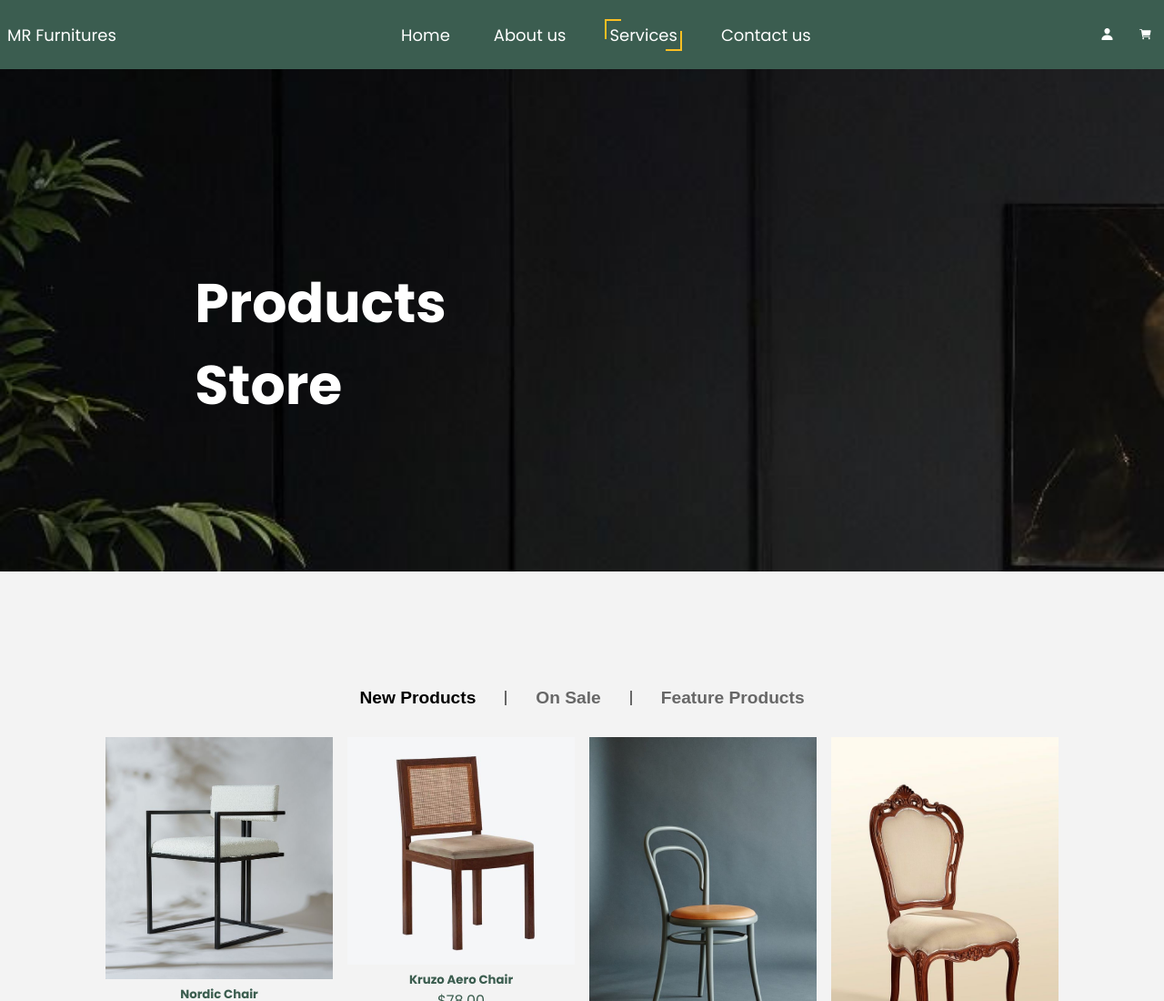
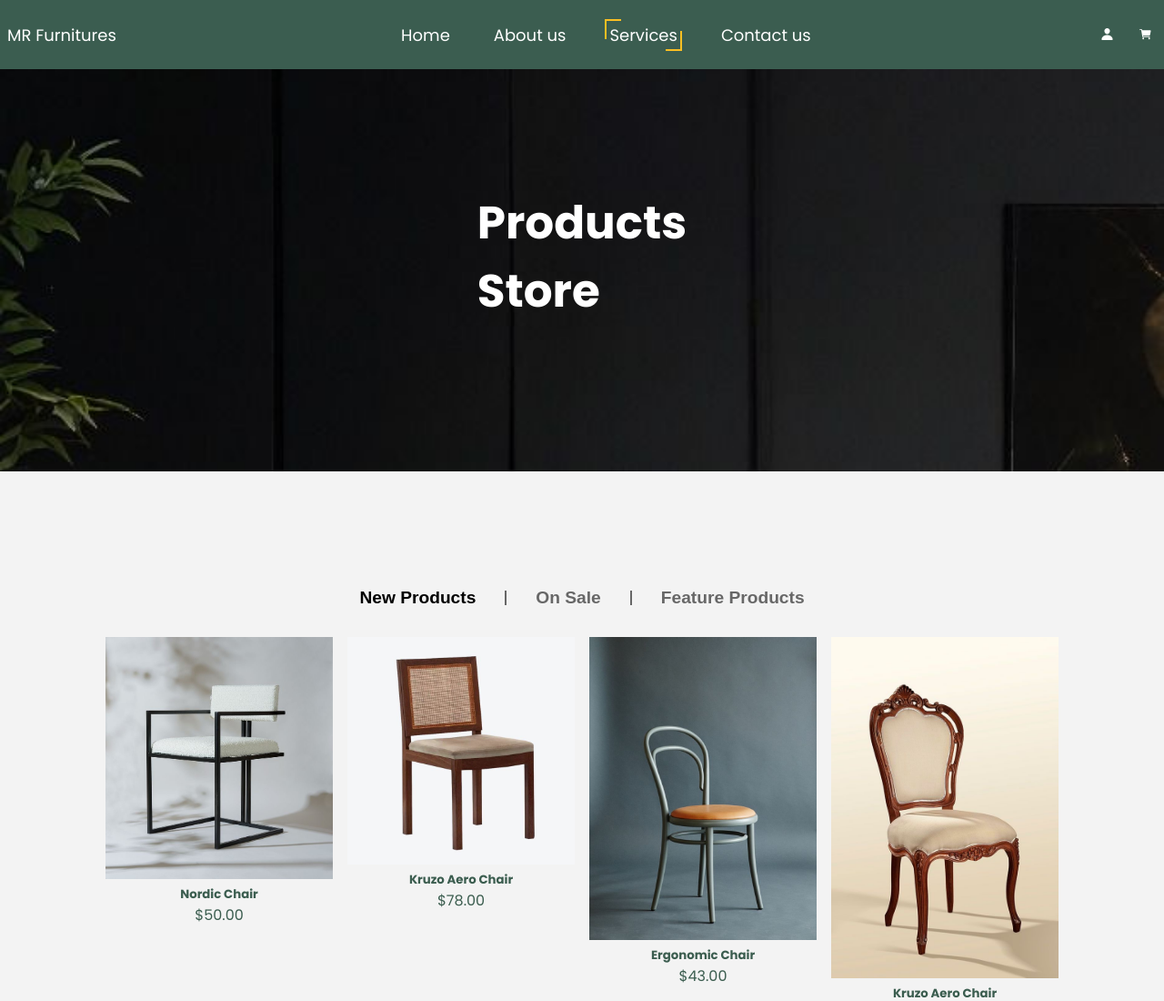
Before and after one commit to Paul1ofph/GroupHackathon, a plain HTML site: page productCatalogue/productCatalogue.html in a window 1280 px wide. Shown: the top 1100 px of the page at 91% size. Drawn offline with nearby package versions, Linux system fonts and the light colour scheme.

Commit message:
product summary

```diff
--- a/productCatalogue/product.css
+++ b/productCatalogue/product.css
@@ -287,7 +287,7 @@ h1 span{
     text-wrap: wrap;
 }
 .heroinetext h1{
-    font-size: 60px;
+    font-size: 50px;
     color: #fff;
 }
 .heroinetext p {
--- a/productCatalogue/productCatalogue.html
+++ b/productCatalogue/productCatalogue.html
@@ -49,18 +49,12 @@
             </div>
         </section>
         <section class="hero">
-            <section id="home" class="hero1 leftrow1">
                 <div class="left landing">
                     <div class="content content1">
                         <div class="heroinetext">
                             <h1>
                                 <span>Products<span><br><spa> Store</spa>
                             </h1>
-                            <!-- <p class="fade-up">Experience luxury for less with our premium furniture ataffordable prices.</p><br>
-                            <div class="buttons fade-up">
-                                <button class="buttons1">Shop now</button>
-                                <button class="buttons2">Explore</button>
-                            </div>                       -->
                        </div>
                     </div>
                 </div>
```
